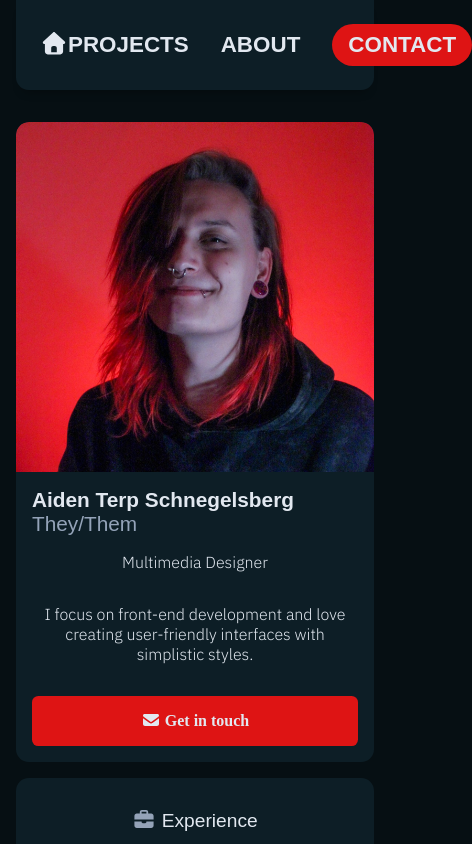
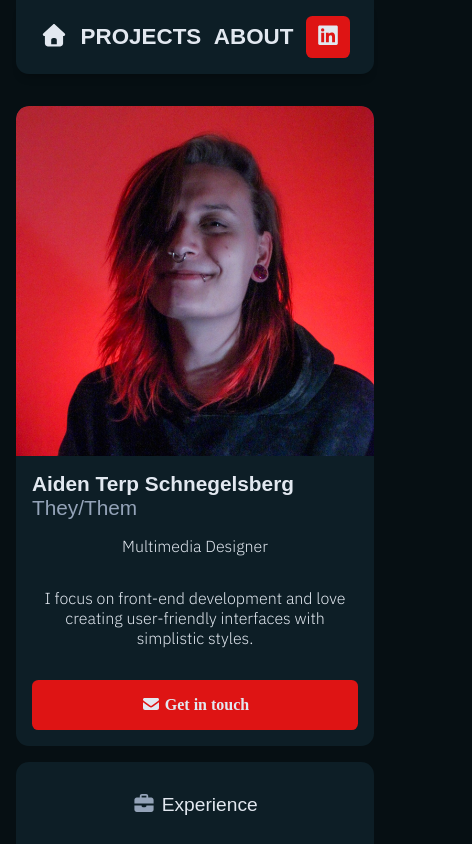
Before and after one commit to Nunatuna/devedbyaiden, a React (Vite) app: page /devedbyaiden/about in a window 390 px wide. Shown: the top 844 px of the page, 472 px wide, since content can reach past the window. Built offline with nearby package versions, Linux system fonts and the light colour scheme; a web font is replaced by a local one.

Commit message:
Mobile navbar adjustments

```diff
--- a/src/components/navbar.jsx
+++ b/src/components/navbar.jsx
@@ -19,9 +19,10 @@ const Navbar = () => {
       <Link to="/" className="navbar-logo"><span className="logo-name">DEVED BY AIDEN</span><span className="logo-icon"><FontAwesomeIcon icon="fa-solid fa-house" /></span></Link>
       <div className="navbar-links">
         {/* ✅ Works with TanStack Router, scrolls to #projects */}
-        <Link to="/" hash="projects">PROJECTS</Link>
+        <Link to="/" className="navbar-logo-phone"><span className="logo-name">DEVED BY AIDEN</span><span className="logo-icon"><FontAwesomeIcon icon="fa-solid fa-house" /></span></Link>
+        <Link to="/" hash="projects"><span className="projects-text">PROJECTS</span><span className="projects-icon"></span></Link>
         <Link to="/about">ABOUT</Link>
-        <a className="contact-link" href="https://www.linkedin.com/in/aidenschnegelsberg/" target="_blank">CONTACT</a>
+        <a className="contact-link" href="https://www.linkedin.com/in/aidenschnegelsberg/" target="_blank"><span className="contact-text">CONTACT</span><span className="contact-icon"><FontAwesomeIcon icon="fa-brands fa-linkedin" /></span></a>
       </div>
     </div>
   );
--- a/src/routes/index.lazy.jsx
+++ b/src/routes/index.lazy.jsx
@@ -42,7 +42,7 @@ function Index() {
             <img src={Aiden} alt="Me" />
           </div>
         </div>
-        <h1 id="projects" style={{ textAlign: "center" }}><FontAwesomeIcon icon="fa-solid fa-caret-down" /> Projects <FontAwesomeIcon icon="fa-solid fa-caret-down" /></h1>
+        <h1 id="projects" style={{ textAlign: "center" }} className="projects-header"><FontAwesomeIcon icon="fa-solid fa-caret-down" /> Projects <FontAwesomeIcon icon="fa-solid fa-caret-down" /></h1>
 
         <ProjectSection
           projectName="NOCA"
--- a/src/style.css
+++ b/src/style.css
@@ -148,6 +148,10 @@ li{
     display: none;
 }
 
+.contact-icon{
+    display: none;
+}
+
 /* --- Mobile responsive --- */
 @media (max-width: 875px) {
   .navbar-container{
@@ -155,7 +159,7 @@ li{
     top: 0;
     left: 50%;
     background-color: var(--card-bg);
-    padding: 1.5rem 1.5rem;
+    padding: 1rem 1.5rem;
     border-radius: 0 0 0.8rem 0.8rem;
     margin: 0 1rem;
     display: flex;
@@ -166,12 +170,36 @@ li{
     z-index: 10;
     box-shadow: 0 8px 10px -6px rgba(0, 0, 0, 0.3);
     }
+    .navbar-logo {
+        display: none;
+    }
     .logo-name{
         display: none;
     }
     .logo-icon{
         display: block;
     }
+    .contact-link{
+        background-color: var(--accent);
+        padding: 0.5rem 0.5rem;
+        border-radius: 0.4rem;
+        color: var(--bg);
+        transition: 0.3s;
+    }
+    .contact-icon{
+        display: block;
+    }
+    .contact-text{
+        display: none;
+    }
+    .navbar-links{
+        display: flex;
+        align-items: center;
+        gap: 0rem;
+        justify-content: space-between;
+        width: 100%;
+    }
+
 }
 
 /*HOME PAGE*/
@@ -250,6 +278,10 @@ li{
 
     .image-container img{
         max-width: 400px;
+    }
+
+    .projects-header{
+        font-size: 2rem;
     }
 }
 
```
